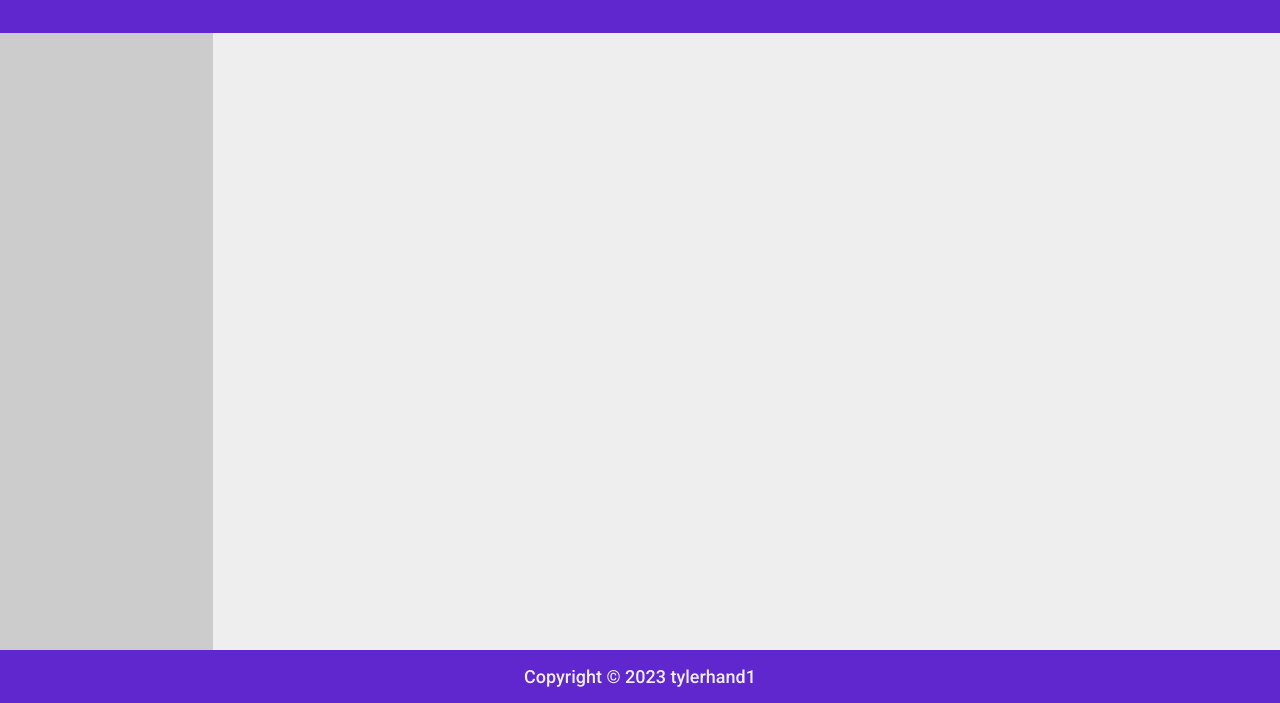
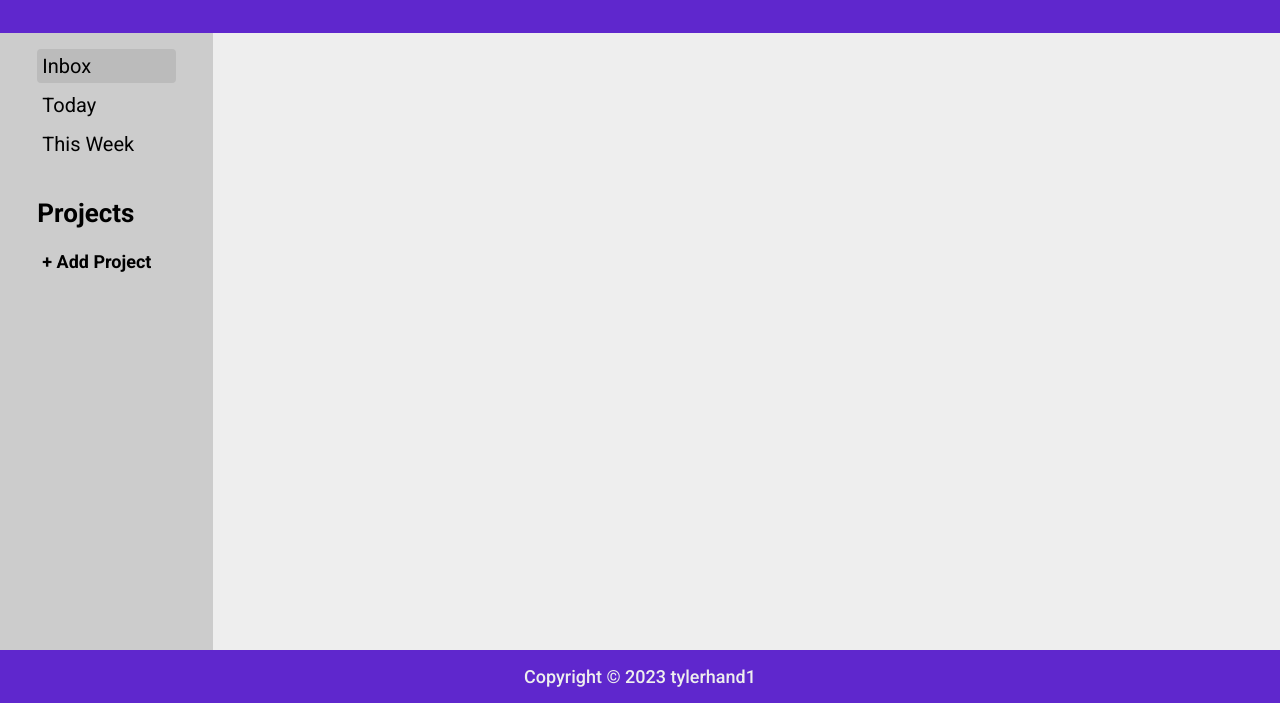
Before and after one commit to tylerhand1/odin-todo-list, a website built with webpack: page dist/index.html in a window 1280 px wide. Shown: the part 97-800 px from the top of the page. Built offline with Linux system fonts and the light colour scheme.

Commit message:
Built and styled left side of UI

```diff
--- a/src/style.css
+++ b/src/style.css
@@ -21,6 +21,10 @@ body {
     display: flex;
     flex-direction: column;
     background-color: var(--white);
+}
+
+ul {
+    list-style: none;
 }
 
 .header,
@@ -63,6 +67,44 @@ body {
     background-color: var(--light-gray);
 }
 
+.top-list,
+.bottom-list {
+    width: 80%;
+    margin: 0 auto;
+    padding: 16px;
+}
+
+.item {
+    padding: 5px;
+    cursor: pointer;
+}
+
+.item:hover,
+.active {
+    background-color: #bbb;
+    border-radius: 4px;
+}
+
+.top-list ul li {
+    font-size: 20px;
+    margin-bottom: 5px;
+}
+
+.bottom-list {
+    display: flex;
+    flex-direction: column;
+    gap: 4px;
+}
+
+.bottom-list h3 {
+    font-size: 26px;
+}
+
+.bottom-list .add-project {
+    font-size: 18px;
+    font-weight: bold;
+}
+
 .footer {
     text-align: center;
     padding: 16px;
```
Also changed, not shown: dist/index.html, dist/main.js.
